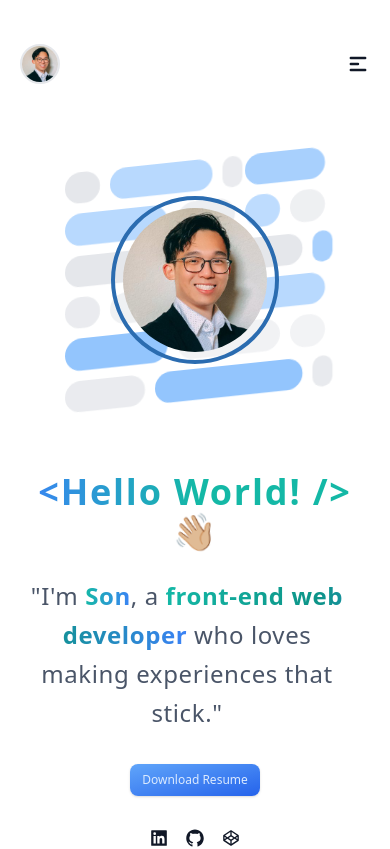
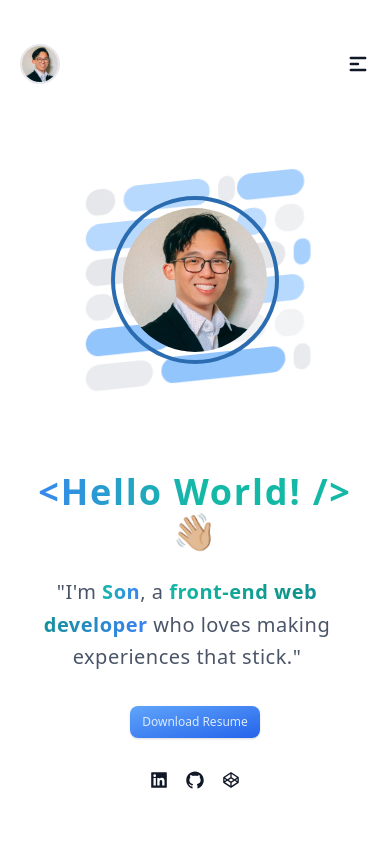
Before and after one commit to sonhoang95/personal-portfolio-v1, a React (Create React App) app: page / in a window 390 px wide. Shown: the top 849 px of the page. Built offline with nearby package versions, Linux system fonts and the light colour scheme.

Commit message:
fix issue with avatar

```diff
--- a/src/components/AvatarBackgroundGrid.js
+++ b/src/components/AvatarBackgroundGrid.js
@@ -27,7 +27,7 @@ export default function AvatarBackgroundGrid() {
       {/* <!--   grid background --> */}
       <div
         ref={gridContainerRef}
-        className="absolute inset-0 grid grid-cols-12 gap-2 transform -skew-y-6 scale-125"
+        className="absolute w-full h-full grid grid-cols-12 gap-2 transform -skew-y-6 scale-105 lg:scale-125"
       >
         {/* <!--     row 1 --> */}
         <div className="col-span-2 bg-gray-200 rounded-full p-2 dark:bg-gray-800 animate-pulse"></div>
--- a/src/components/Hero.js
+++ b/src/components/Hero.js
@@ -20,7 +20,7 @@ export default function Hero() {
               </div>
             </h1>
 
-            <p className="text-secondary text-2xl md:text-3xl lg:text-3xl tracking-wide px-4 text-center lg:text-left leading-relaxed relative pl-0 pb-4">
+            <p className="text-secondary text-xl md:text-2xl lg:text-3xl tracking-wide px-4 text-center lg:text-left leading-relaxed relative pl-0 pb-4">
               "I'm{" "}
               <span
                 className="text-transparent bg-gradient-to-r  from-teal-500
@@ -90,9 +90,7 @@ export default function Hero() {
 
         <div className="relative">
           <div aria-hidden={true}>
-            <div className="relative lg:h-64 flex items-center justify-center">
-              <AvatarBackgroundGrid />
-            </div>
+            <AvatarBackgroundGrid />
           </div>
           <div className="absolute top-0 lg:right-6 flex items-center justify-center w-full h-full">
             <div className="border-4 border-accent rounded-full p-2">
```
